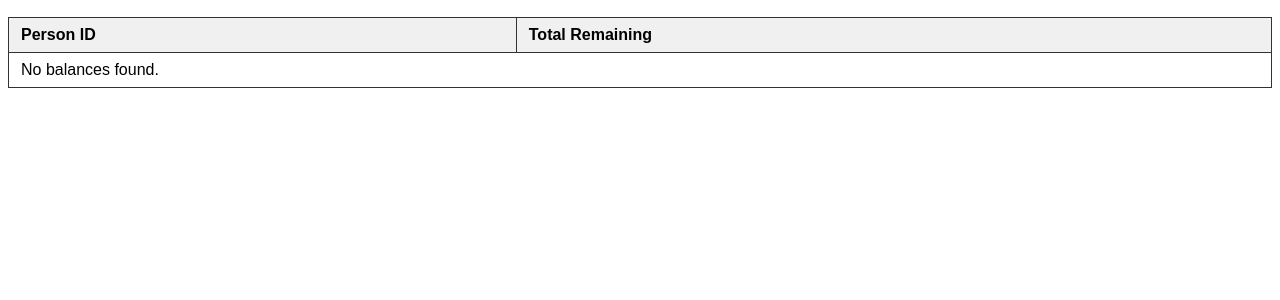
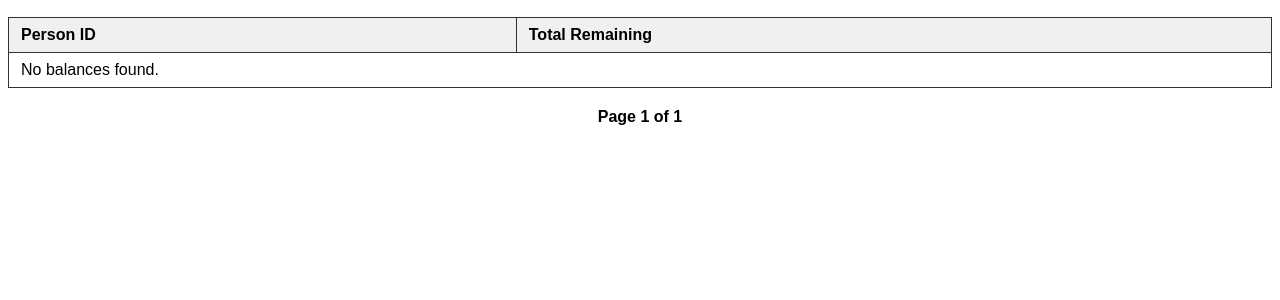
Before and after one commit to albertduu/DjangoTransactions, a Django app: page /payments/ in a window 1280 px wide. Shown: the part 152-452 px from the top of the page. Run offline with Django 5.2, Linux system fonts and the light colour scheme; data that the repository does not hold is empty.

Commit message:
Fixed payments

```diff
--- a/transactions/templates/transactions/payments.html
+++ b/transactions/templates/transactions/payments.html
@@ -33,6 +33,21 @@
         .payment-row { color: #dc3545; }   /* red for payments */
         .transaction-row { color: #28a745; } /* green for transactions */
         .total-remaining { font-weight: bold; }
+        .pagination {
+            margin: 20px 0;
+            text-align: center;
+        }
+        .pagination a {
+            display: inline-block;
+            padding: 6px 12px;
+            margin: 0 5px;
+            background: #007BFF;
+            color: white;
+            text-decoration: none;
+            border-radius: 4px;
+        }
+        .pagination a:hover { background: #0056b3; }
+        .pagination span { margin: 0 5px; font-weight: bold; }
     </style>
 </head>
 <body>
@@ -74,6 +89,20 @@
             {% endfor %}
         </tbody>
     </table>
+
+    <!-- Pagination for summary table -->
+    <div class="pagination">
+        {% if page_obj.has_previous %}
+            <a href="?page={{ page_obj.previous_page_number }}">Previous</a>
+        {% endif %}
+
+        <span>Page {{ page_obj.number }} of {{ page_obj.paginator.num_pages }}</span>
+
+        {% if page_obj.has_next %}
+            <a href="?page={{ page_obj.next_page_number }}">Next</a>
+        {% endif %}
+    </div>
+
 {% else %}
     <!-- Detailed view for single person -->
     <h2 class="section-title">Transaction & Payment History for {{ request.GET.person_id }}</h2>
@@ -114,6 +143,19 @@
             {% endfor %}
         </tbody>
     </table>
+
+    <!-- Pagination for individual ledger -->
+    <div class="pagination">
+        {% if page_obj.has_previous %}
+            <a href="?person_id={{ person_id }}&page={{ page_obj.previous_page_number }}">Previous</a>
+        {% endif %}
+
+        <span>Page {{ page_obj.number }} of {{ page_obj.paginator.num_pages }}</span>
+
+        {% if page_obj.has_next %}
+            <a href="?person_id={{ person_id }}&page={{ page_obj.next_page_number }}">Next</a>
+        {% endif %}
+    </div>
 {% endif %}
 
 </body>
--- a/transactions/views.py
+++ b/transactions/views.py
@@ -57,13 +57,21 @@ def transaction_list(request):
         'end_date': end_date,
     })
 
+from django.core.paginator import Paginator
+from django.shortcuts import render
+from django.db import connection
+from decimal import Decimal
+
 def payments(request):
     person_id = request.GET.get('person_id', '').strip()
+    page_number = request.GET.get('page', 1)
+    per_page = 100
+
     entries = []
     all_balances = []
 
     if person_id:
-        # --- Custom ledger query for single person (chronological) ---
+        # --- Single-person ledger (chronological) ---
         with connection.cursor() as cursor:
             cursor.execute("SET @my_var:=0;")
             cursor.execute("""
@@ -85,7 +93,6 @@ def payments(request):
                     ORDER BY ts, id
                 ) a
                 ORDER BY ts ASC, id ASC
-                LIMIT 0, 100
             """, [person_id, person_id])
 
             columns = [col[0] for col in cursor.description]
@@ -98,10 +105,13 @@ def payments(request):
                 entry['commutative_sum'] = Decimal(entry.get('commutative_sum') or 0)
                 entries.append(entry)
 
+        # Paginate entries
+        paginator = Paginator(entries, per_page)
+        page_obj = paginator.get_page(page_number)
+
     else:
-        # --- Summary for all persons (sort greatest to least) ---
+        # --- Summary for all persons (sorted greatest to least) ---
         with connection.cursor() as cursor:
-            # Get all unique person_ids
             cursor.execute("""
                 SELECT DISTINCT person_id FROM transactions
                 UNION
@@ -109,7 +119,6 @@ def payments(request):
             """)
             persons = [row[0] for row in cursor.fetchall()]
 
-            # Compute balance per person
             for pid in persons:
                 cursor.execute("""
                     SELECT
@@ -126,14 +135,20 @@ def payments(request):
                     'total_remaining': Decimal(total_remaining)
                 })
 
-            # Sort from greatest to least balance
-            all_balances.sort(key=lambda x: x['total_remaining'], reverse=True)
+        # Sort greatest to least
+        all_balances.sort(key=lambda x: x['total_remaining'], reverse=True)
+
+        # Paginate all_balances
+        paginator = Paginator(all_balances, per_page)
+        page_obj = paginator.get_page(page_number)
 
     return render(request, 'transactions/payments.html', {
-        'entries': entries,
-        'all_balances': all_balances,
-        'person_id': person_id
+        'entries': page_obj.object_list if person_id else [],
+        'all_balances': page_obj.object_list if not person_id else [],
+        'person_id': person_id,
+        'page_obj': page_obj
     })
+
 
 def send_email(request):
     if request.method == 'POST':
```
